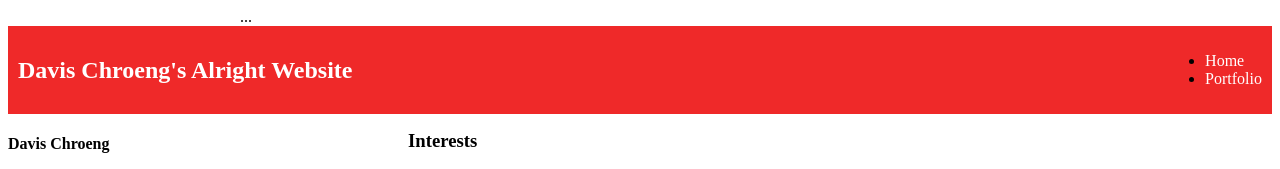
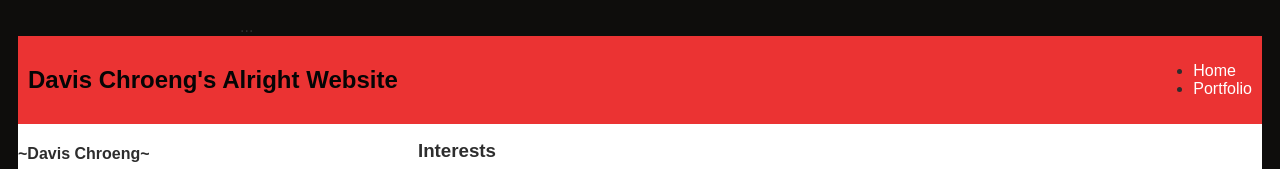
Before and after one commit to DavisC3/davisC3.github.io, a plain HTML site: page index.HTML in a window 1280 px wide. Shown: the top 169 px of the page. Drawn offline with Linux system fonts and the light colour scheme.

```diff
--- a/index.HTML
+++ b/index.HTML
@@ -2,7 +2,7 @@
 <html>
 
 <head>
-    <title> YEs</title>
+    <title> YEs </title>
     <link rel="stylesheet" href="style.css">
 </head>
 
@@ -32,7 +32,7 @@
             <!-- Sidebar section -->
             <div>
 
-                <h4> Davis Chroeng </h4>
+                <h4>  ~Davis Chroeng~ </h4>
                 <p> A Student at South Plaquemines High School </p>
                 <img src="https://bikesales.pxcrush.net/bikes/private/6kvd7v2hmlirnqco7v4tvq9t.heic?pxc_method=gravityfill&pxc_bgtype=self&pxc_size=720,480">
             </div>
--- a/style.css
+++ b/style.css
@@ -1,5 +1,5 @@
-ody {
-       background: rgb(125, 198, 205);
+ body {
+       background: rgb(14, 13, 12);
        color: rgb(45, 45, 45);
        padding: 10px;
        font-family: arial;
@@ -11,7 +11,7 @@
 
    /* navigation menu */
    nav {
-       background: rgb(239, 41, 41);
+       background: rgb(235, 51, 51);
       margin: 0 auto;
        display: flex;
        padding: 10px;
@@ -19,12 +19,12 @@
    h1 {
        display: flex;
        align-items: center;
-       color: white;
+       color: rgb(5, 5, 5);
        flex: 1;
        margin: 0;
    }
    #nav-ul {
-       list-style-image:
+       list-style-image: none;
    }
    .nav-li {
        display: inline-block;
```
